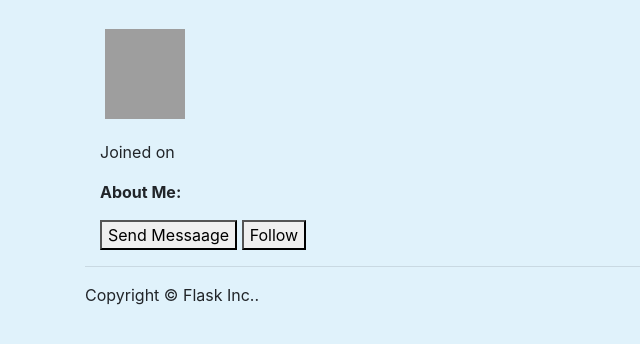
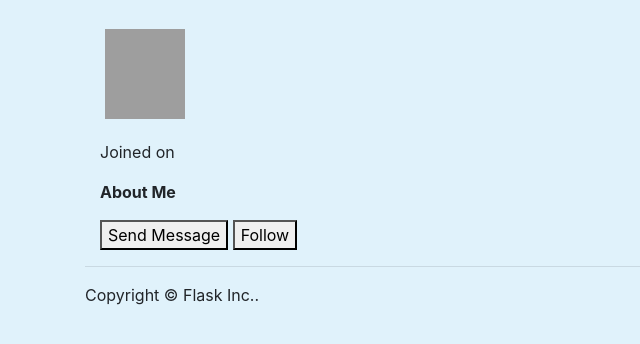
Before and after one commit to odalebrown/info3180-project01, a Flask app: template app/templates/userprofile.html in a window 1280 px wide. Shown: the part 56-400 px from the top of the page, without its empty margins (0-640 px from the left). Run offline with Flask 2, Linux system fonts and the light colour scheme; the template is opened without the code that fills it, so the values that code supplies are empty; some libraries are stand-ins or nearby versions; grey boxes are pictures that could not be loaded.

Commit message:
Latest commit

```diff
--- a/app/templates/userprofile.html
+++ b/app/templates/userprofile.html
@@ -15,10 +15,10 @@
             <p> Joined on {{user.created_on.strftime("%B %d, %Y")}}</p>
         </div>
         <div class="bio">
-                <p><strong>About Me: </strong></p>
+                <p><strong>About Me </strong></p>
                 <p>{{user.biography}}</p>
         </div>
-        <button type="button">Send Messaage</button>
+        <button type="button">Send Message</button>
 		<button type="button">Follow</button>
 
 
```
